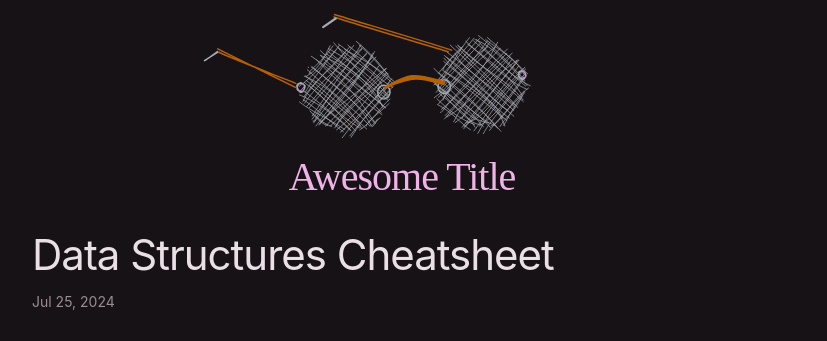
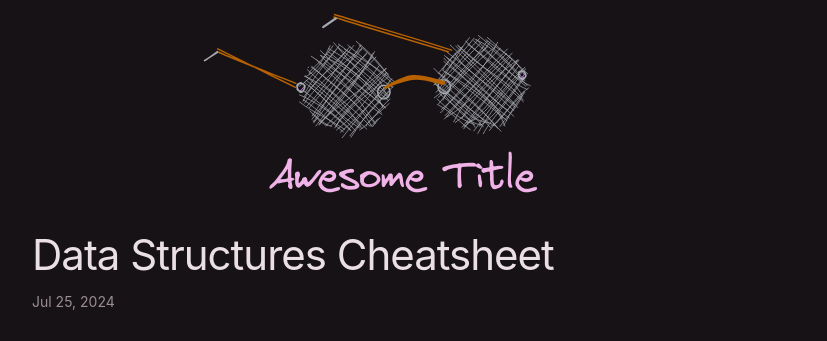
Before and after one commit to gulnoor/jekyll-theme-doodle, a Jekyll site: the page built from _posts/2024-07-26-data-structures-cheatsheet.md, in a window 1280 px wide. Shown: the top 341 px of the page, without its empty margins (238-1065 px from the left). Built offline with Jekyll 4.4.1, drawn with Linux system fonts in a browser that asks for light colours; some web fonts are replaced.

Commit message:
fixed misssing font

```diff
--- a/_sass/minima/_base.scss
+++ b/_sass/minima/_base.scss
@@ -186,7 +186,7 @@ figure {
 }
 @font-face {
   font-family: Virgil;
-  src: url("assets/theme-assets/theme-fonts/Virgil.woff2");
+  src: url("/assets/theme-assets/theme-fonts/Virgil.woff2");
 }
 /**
  * Basic styling
```
Also changed, not shown: darkBlog.gemspec.
